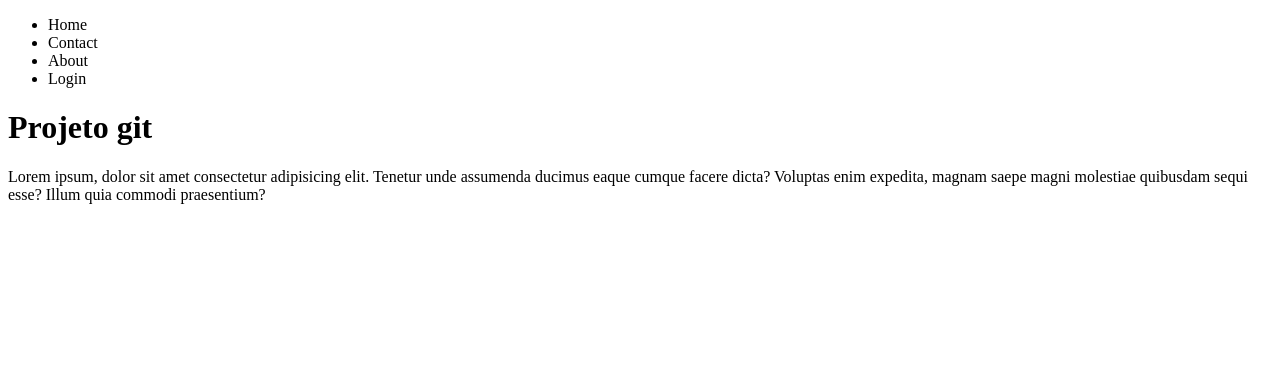
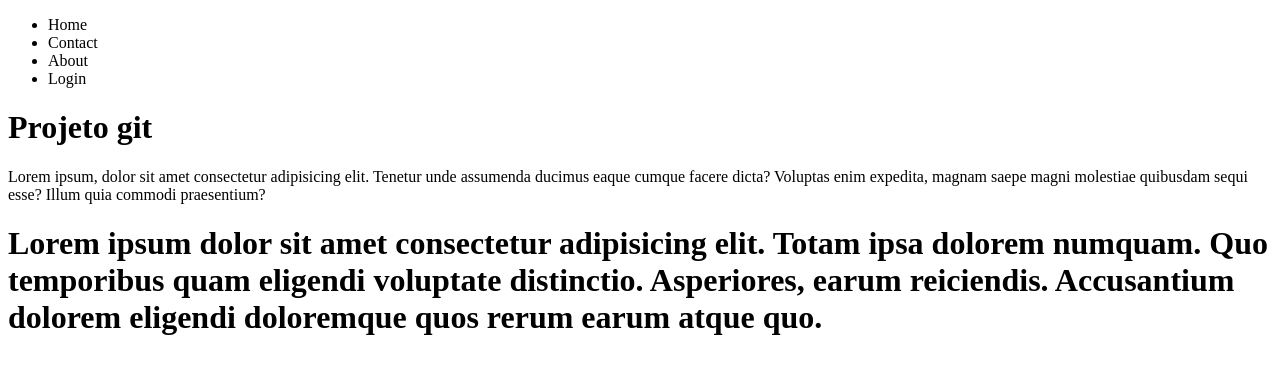
Before and after one commit to alevitorio/projeto-git-aula, a plain HTML site: page index.html in a window 1280 px wide. Drawn offline with Linux system fonts and the light colour scheme.

Commit message:
footer ver 1

```diff
--- a/index.html
+++ b/index.html
@@ -20,6 +20,14 @@
     <p>Lorem ipsum, dolor sit amet consectetur adipisicing elit. Tenetur unde assumenda ducimus eaque cumque facere
         dicta? Voluptas enim expedita, magnam saepe magni molestiae quibusdam sequi esse? Illum quia commodi
         praesentium?</p>
+
+
+
+
+
+
+
+        <footer> <h1> Lorem ipsum dolor sit amet consectetur adipisicing elit. Totam ipsa dolorem numquam. Quo temporibus quam eligendi voluptate distinctio. Asperiores, earum reiciendis. Accusantium dolorem eligendi doloremque quos rerum earum atque quo.</h1></footer>
 </body>
 
 </html>
```
